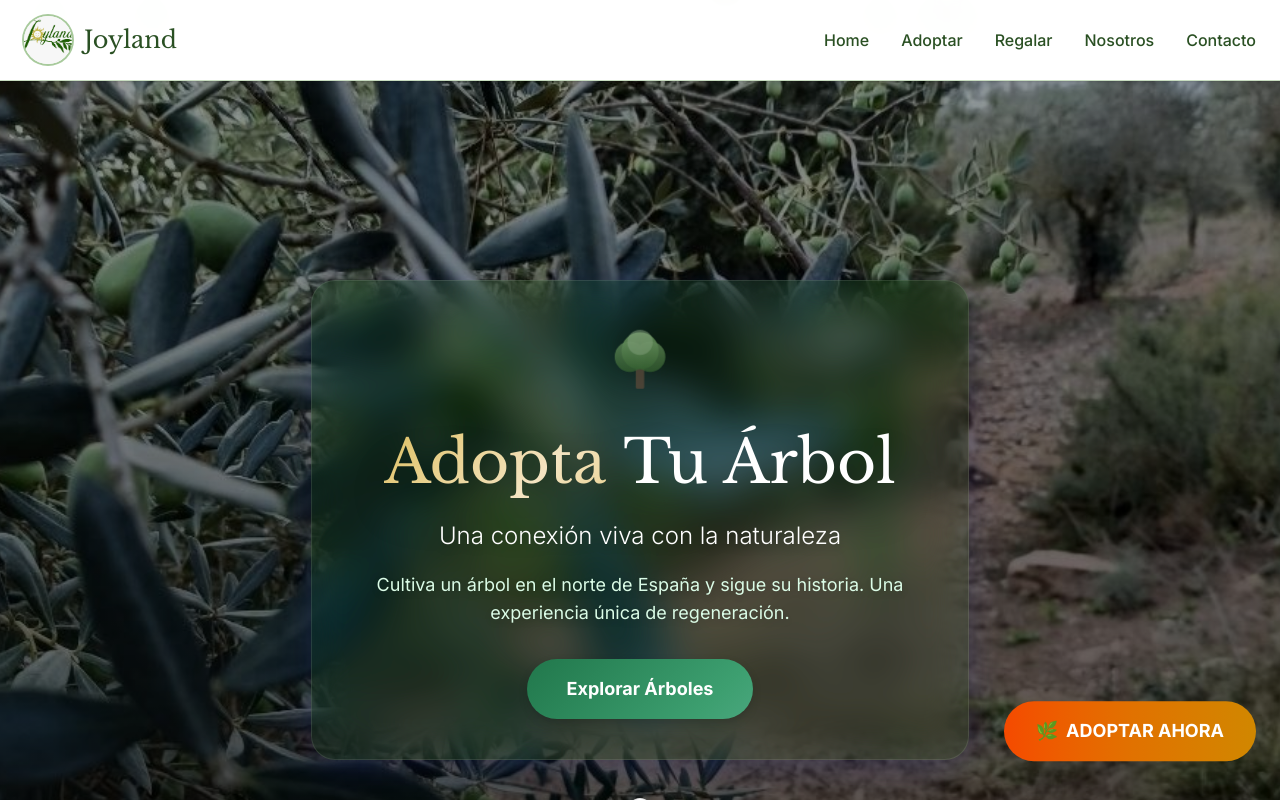
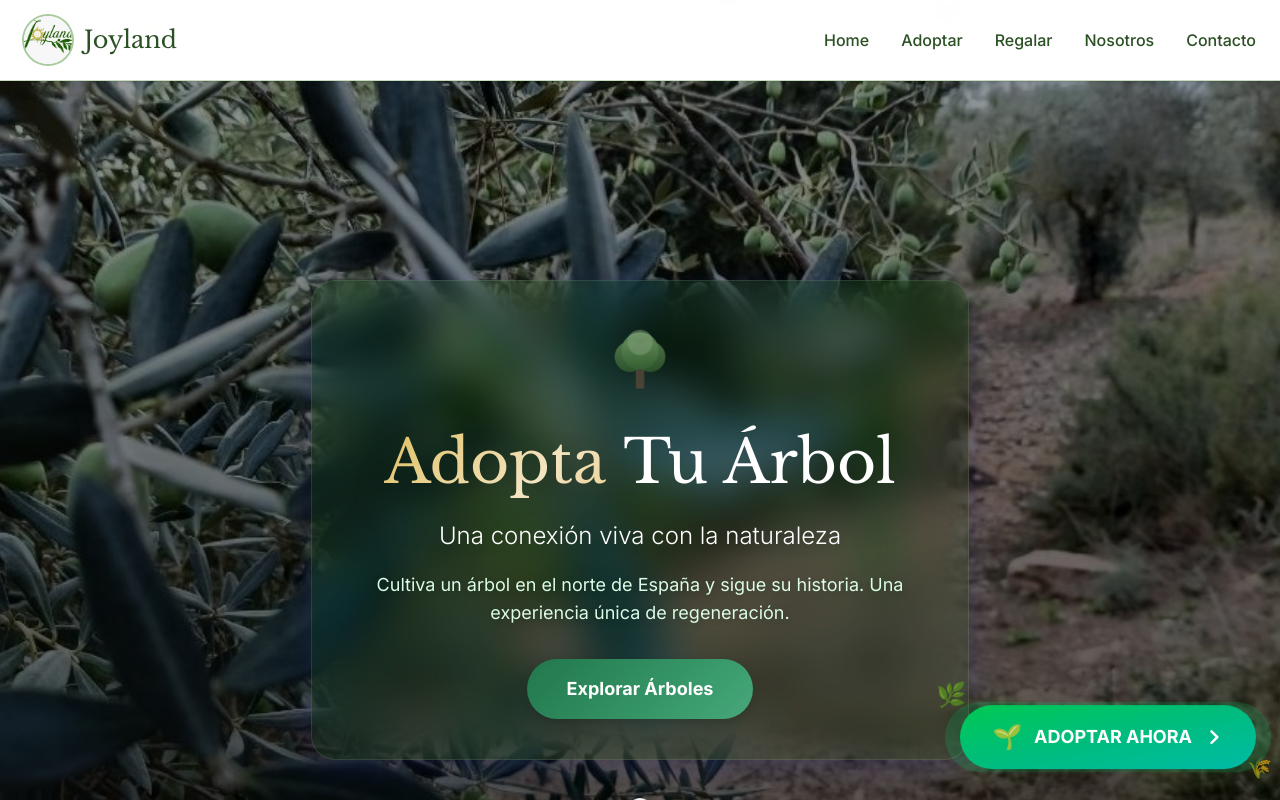
Before and after one commit to Filipy-full/JoyLand, a Next.js app: page / in a window 1280 px wide. Shown: the top 800 px of the page. Built offline with nearby package versions, Linux system fonts and the light colour scheme.

Commit message:
feat: aprimorar componente FloatingCTA com animações e efeitos visuais

```diff
--- a/components/FloatingCTA.tsx
+++ b/components/FloatingCTA.tsx
@@ -2,24 +2,112 @@
 
 import Link from 'next/link'
 import { usePathname } from 'next/navigation'
+import { useState, useEffect } from 'react'
 
 export default function FloatingCTA() {
   const pathname = usePathname()
+  const [isHovered, setIsHovered] = useState(false)
+  const [showPulse, setShowPulse] = useState(true)
 
   // Don't show on adopt pages or success page
   if (pathname?.includes('/adopt') || pathname?.includes('/tree/')) {
     return null
   }
 
+  useEffect(() => {
+    const interval = setInterval(() => {
+      setShowPulse(true)
+      setTimeout(() => setShowPulse(false), 2000)
+    }, 5000)
+    return () => clearInterval(interval)
+  }, [])
+
   return (
-    <div className="fixed bottom-6 right-6 z-50 animate-bounce">
-      <Link
-        href="/adopt"
-        className="flex items-center gap-2 bg-gradient-to-r from-orange-600 via-amber-600 to-yellow-600 text-white px-8 py-4 rounded-full shadow-2xl hover:shadow-3xl transition-all font-bold text-lg hover:scale-105"
-      >
-        <span>🌿</span>
-        <span>ADOPTAR AHORA</span>
-      </Link>
-    </div>
+    <>
+      <style jsx>{`
+        @keyframes float {
+          0%, 100% { transform: translateY(0px); }
+          50% { transform: translateY(-10px); }
+        }
+        @keyframes pulse-ring {
+          0% { transform: scale(0.95); opacity: 1; }
+          100% { transform: scale(1.3); opacity: 0; }
+        }
+        @keyframes shake {
+          0%, 100% { transform: rotate(0deg); }
+          25% { transform: rotate(-5deg); }
+          75% { transform: rotate(5deg); }
+        }
+        .float-animation {
+          animation: float 3s ease-in-out infinite;
+        }
+        .pulse-ring {
+          animation: pulse-ring 2s cubic-bezier(0.4, 0, 0.6, 1) infinite;
+        }
+        .shake-animation {
+          animation: shake 0.5s ease-in-out;
+        }
+      `}</style>
+
+      <div className="fixed bottom-4 right-4 sm:bottom-6 sm:right-6 z-50 float-animation">
+        {/* Animated pulse rings */}
+        {showPulse && (
+          <>
+            <div className="absolute inset-0 rounded-full bg-green-400/30 pulse-ring"></div>
+            <div className="absolute inset-0 rounded-full bg-green-400/20 pulse-ring" style={{ animationDelay: '0.5s' }}></div>
+          </>
+        )}
+
+        {/* Main button */}
+        <Link
+          href="/adopt"
+          className="relative group flex items-center gap-2 sm:gap-3 bg-gradient-to-br from-green-500 via-emerald-500 to-teal-500 text-white px-5 py-3 sm:px-8 sm:py-4 rounded-full shadow-2xl hover:shadow-green-500/50 transition-all duration-500 font-bold text-sm sm:text-lg overflow-hidden"
+          onMouseEnter={() => setIsHovered(true)}
+          onMouseLeave={() => setIsHovered(false)}
+        >
+          {/* Animated background gradient */}
+          <div className="absolute inset-0 bg-gradient-to-br from-green-400 via-emerald-400 to-teal-400 opacity-0 group-hover:opacity-100 transition-opacity duration-500"></div>
+
+          {/* Sparkle effect */}
+          <div className="absolute inset-0 opacity-0 group-hover:opacity-100 transition-opacity duration-300">
+            <div className="absolute top-1/4 left-1/4 w-2 h-2 bg-white rounded-full animate-ping"></div>
+            <div className="absolute top-3/4 left-3/4 w-1.5 h-1.5 bg-white rounded-full animate-ping" style={{ animationDelay: '0.2s' }}></div>
+            <div className="absolute top-1/2 right-1/4 w-1 h-1 bg-white rounded-full animate-ping" style={{ animationDelay: '0.4s' }}></div>
+          </div>
+
+          {/* Icon */}
+          <span className={`relative text-xl sm:text-2xl transition-transform duration-300 ${isHovered ? 'scale-125 shake-animation' : ''}`}>
+            🌱
+          </span>
+
+          {/* Text */}
+          <span className="relative hidden sm:inline whitespace-nowrap">ADOPTAR AHORA</span>
+          <span className="relative sm:hidden whitespace-nowrap">ADOPTAR</span>
+
+          {/* Arrow */}
+          <svg
+            className={`relative w-4 h-4 sm:w-5 sm:h-5 transition-transform duration-300 ${isHovered ? 'translate-x-1' : ''}`}
+            fill="none"
+            stroke="currentColor"
+            viewBox="0 0 24 24"
+          >
+            <path strokeLinecap="round" strokeLinejoin="round" strokeWidth={3} d="M9 5l7 7-7 7" />
+          </svg>
+
+          {/* Bottom leaf decoration */}
+          <div className="absolute -bottom-1 -right-1 opacity-60 group-hover:opacity-100 transition-opacity duration-300">
+            <span className="text-xs">🍃</span>
+          </div>
+        </Link>
+
+        {/* Floating leaves decoration */}
+        <div className="absolute -top-6 -left-6 text-2xl opacity-70 animate-bounce pointer-events-none" style={{ animationDuration: '2s' }}>
+          🌿
+        </div>
+        <div className="absolute -bottom-4 -right-4 text-xl opacity-70 animate-bounce pointer-events-none" style={{ animationDuration: '2.5s', animationDelay: '0.5s' }}>
+          🌾
+        </div>
+      </div>
+    </>
   )
 }
```
